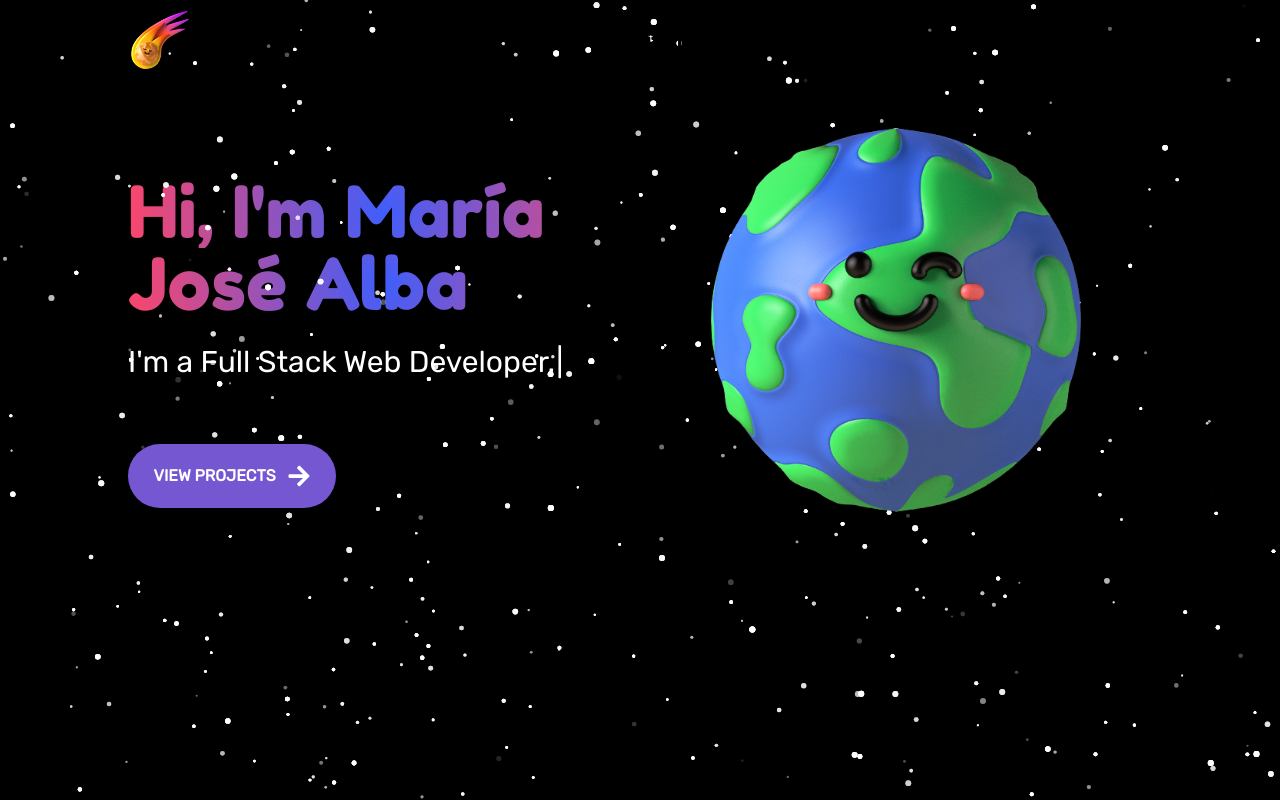
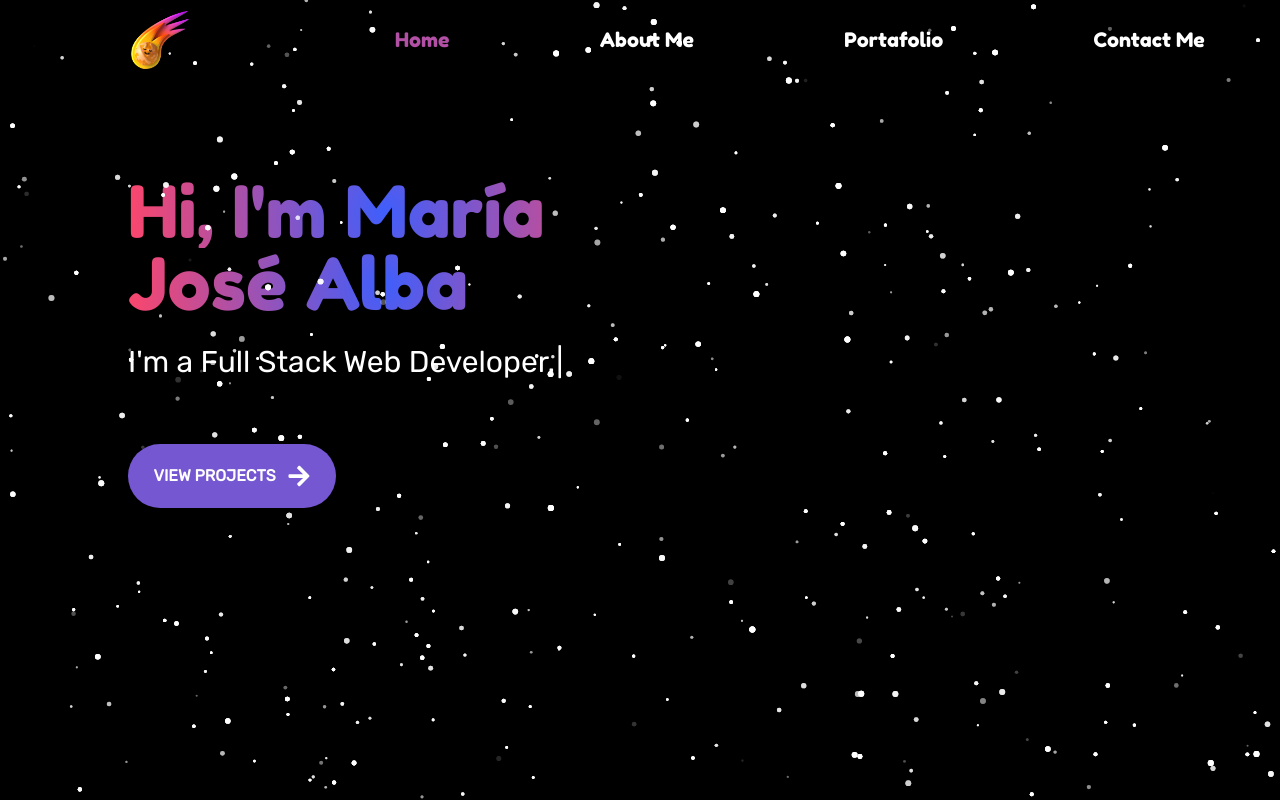
Before and after one commit to majoalba20/Portafolio, a React (Vite) app: page / in a window 1280 px wide. Built offline with nearby package versions, Linux system fonts and the light colour scheme.

Commit message:
adding new animations

```diff
--- a/src/styles/style.css
+++ b/src/styles/style.css
@@ -1,20 +1,33 @@
-.title{
+.title,
+.titleTwo{
     background: -webkit-radial-gradient(circle, rgba(63,94,251,1) 0%, rgba(252,70,107,1) 100%);
     -webkit-background-clip: text;
     -webkit-text-fill-color: transparent;
+}
+
+.title,.text{
     animation-name: moveRight;
     animation-duration: 0.7s;
 }
 
-.imgYo{
+.cardAni{
+    animation-name: moveUp;
+    animation-duration: 1s;
+}
+
+.bg-card, .form-bg{
+    background: -webkit-radial-gradient(circle, rgba(63,94,251,1) 0%, rgba(252,70,107,1) 100%);
+}
+
+.tierra,
+.social{
     animation-name: moveRight;
     animation-duration: 1s;
 }
 
-.titleTwo{
-    background: -webkit-radial-gradient(circle, rgba(63,94,251,1) 0%, rgba(252,70,107,1) 100%);
-    -webkit-background-clip: text;
-    -webkit-text-fill-color: transparent;
+.yo,
+.titleTwo,
+.form-bg{
     animation-name: moveLeft;
     animation-duration: 1s;
 }
@@ -43,6 +56,32 @@
     transform: scaleX(1);
 }
 
+.active,
+.noActive:hover{
+    color:#b150a4;
+}
+
+.noActive{
+    color: white;
+}
+
+.ovni{
+    transform: translatey(0px);
+	animation: float 3s ease-in-out infinite;
+}
+
+@keyframes float {
+	0% {
+		transform: translatey(0px);
+	}
+	50% {
+		transform: translatey(-20px);
+	}
+	100% {
+		transform: translatey(0px);
+	}
+}
+
 @keyframes moveRight{
     0% {opacity: 0; transform: translateX(100px);}
     100% {opacity: 1; transform: translate(0);}
```
